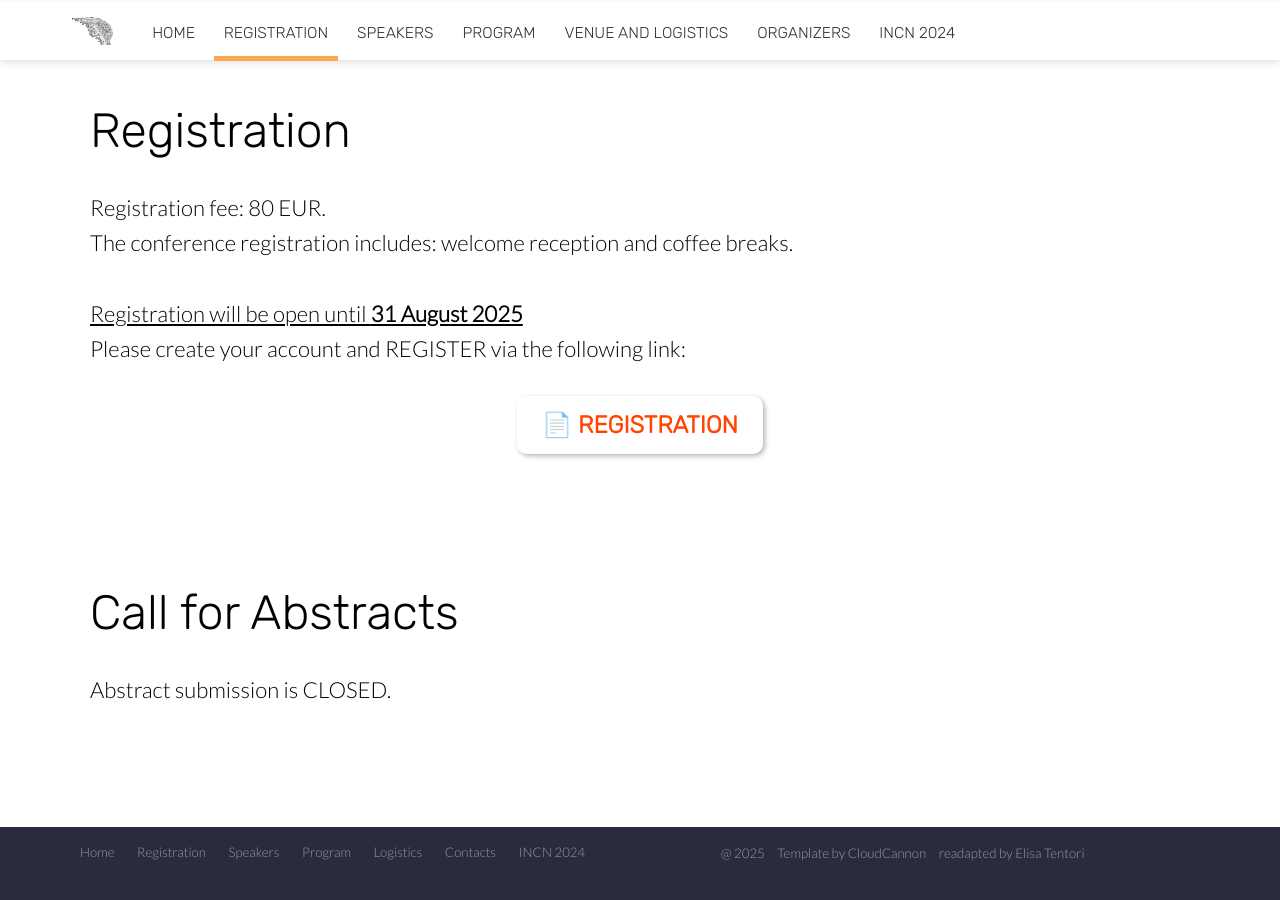
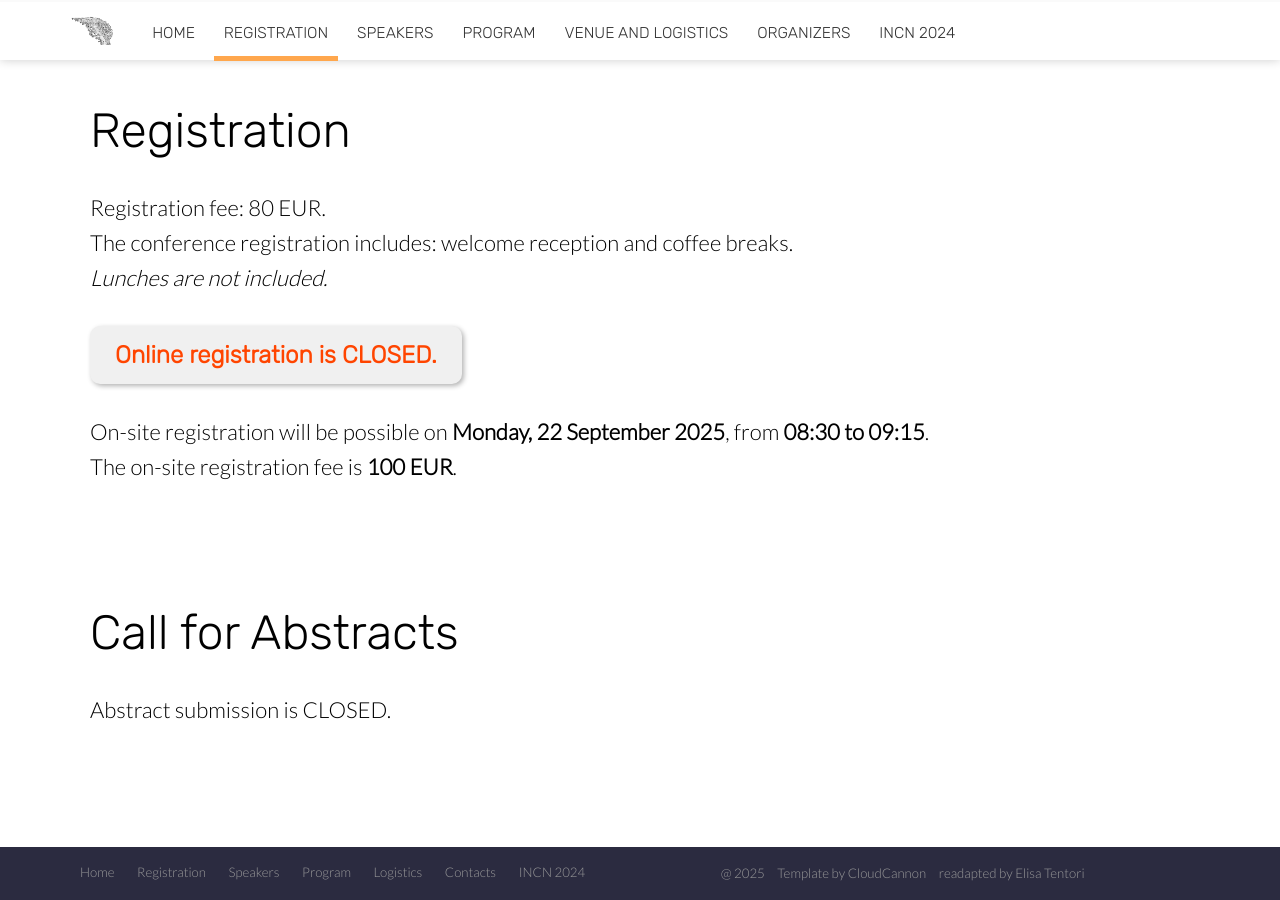
Before and after one commit to INCNgit/incn, a Jekyll site: the page built from registration.html, in a window 1280 px wide and 900 px high, scrolled down 448 px. Built offline with Jekyll 4.4.1, drawn with Linux system fonts in a browser that asks for light colours; nearby versions of some CDN libraries; grey boxes are pictures that could not be loaded.

Commit message:
registration

```diff
--- a/registration.html
+++ b/registration.html
@@ -156,20 +156,29 @@ image: /images/background/backpd.png
 					Registration fee: 80 EUR.
 					<br>
 					The conference registration includes: welcome reception and coffee breaks.
-
-					<br><br>
-
+					<br><i>Lunches are not included.</i>
+					<!-- <br><br>
 					<u>Registration will be open until <b>31 August 2025</b></u>
 					<br>
-
-					Please create your account and REGISTER via the following link:
+					Please create your account and REGISTER via the following link: -->
 				</p>
 
-				<div class="form-link">
+				<!-- <div class="form-link">
 					<a href="https://registrations.meetandwork.com/Login.asp?IDcommessa=MW25030&Lang=EN" target="_blank">
 						📄 REGISTRATION
 					</a>
+				</div> -->
+
+				<div class="form-closed">
+					<div class="fake-button">
+						Online registration is CLOSED.
+					</div>
 				</div>
+
+				<p class="editable">
+					  On-site registration will be possible on <b>Monday, 22 September 2025</b>, from <b>08:30 to 09:15</b>.
+  						<br>The on-site registration fee is <b>100 EUR</b>.
+				</p>
 
 			</div>
 		</div>
```
